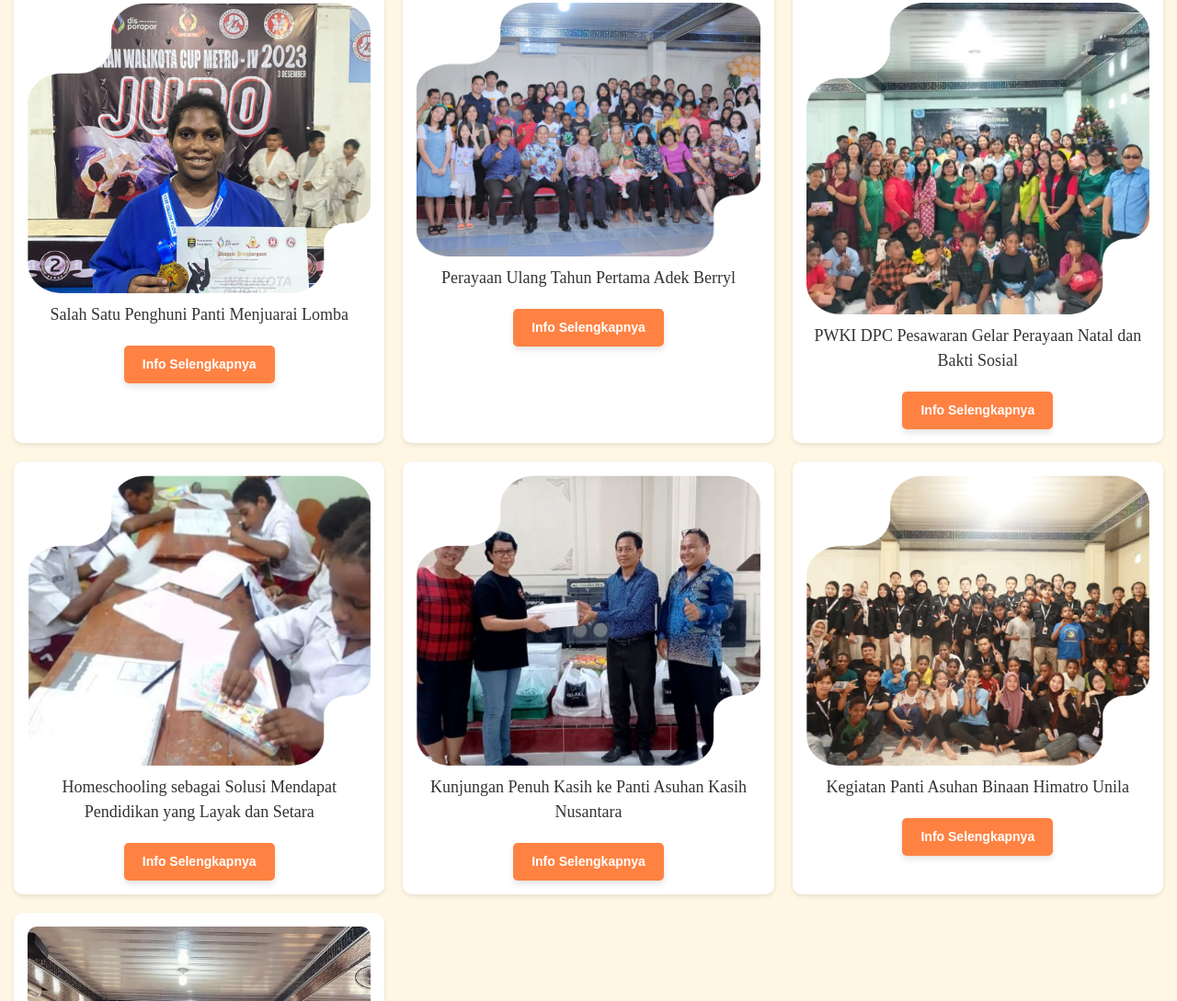
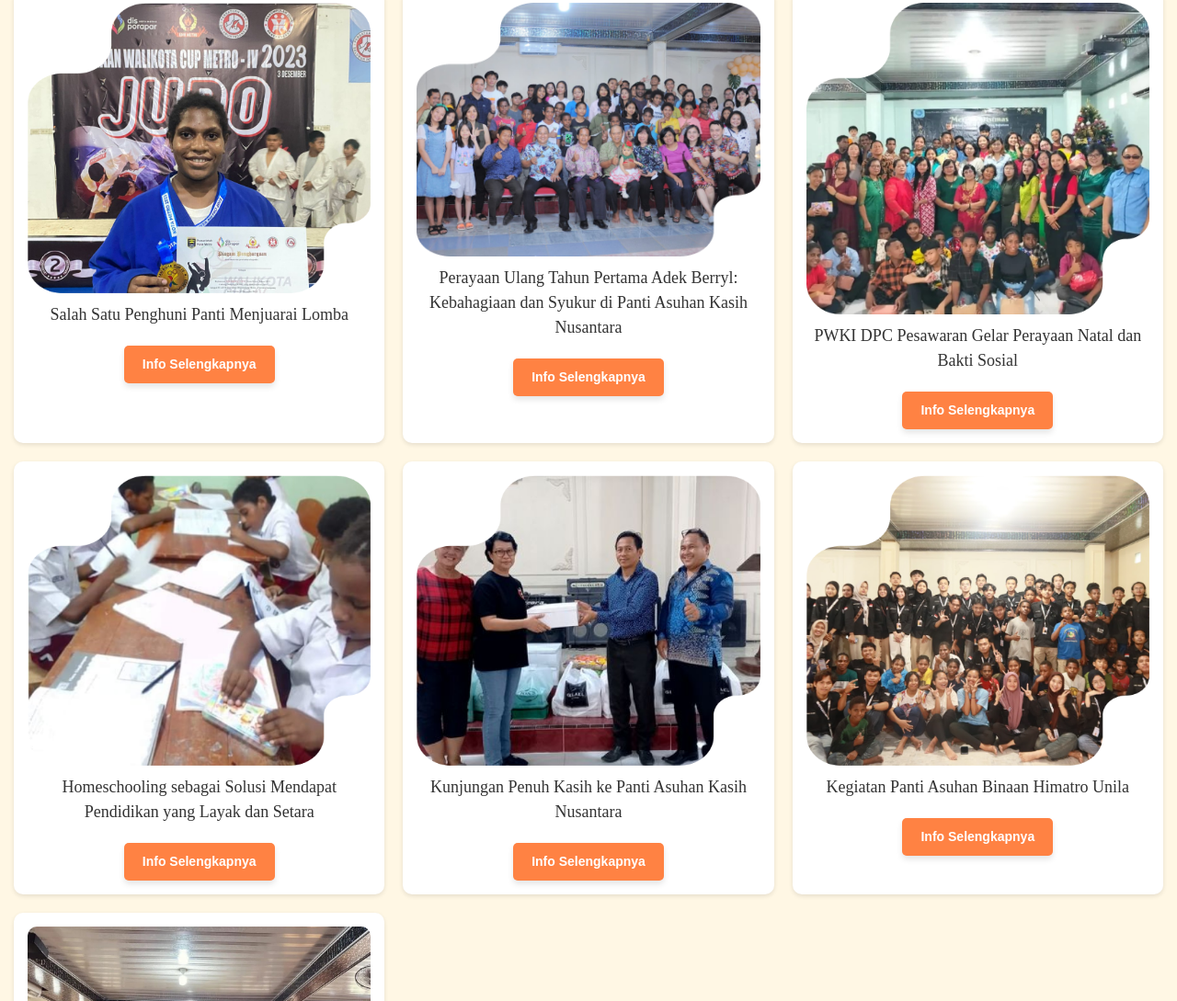
Before and after one commit to iceguya/cintanusantara, a website: page index.html in a window 1280 px wide. Shown: the part 1726-2815 px from the top of the page at 92% size. Drawn offline with nearby package versions, Linux system fonts and the light colour scheme.

Commit message:
new update

```diff
--- a/index.html
+++ b/index.html
@@ -107,7 +107,7 @@
             </div>
             <div class="article">
                 <img src="images/berryl.png" alt="Artikel Image">
-                <h3>Perayaan Ulang Tahun Pertama Adek Berryl</h3>
+                <h3>Perayaan Ulang Tahun Pertama Adek Berryl: Kebahagiaan dan Syukur di Panti Asuhan Kasih Nusantara</h3>
                 <a href="berryl.html" class="info-button">Info Selengkapnya</a>
             </div>
             <div class="article">
```
